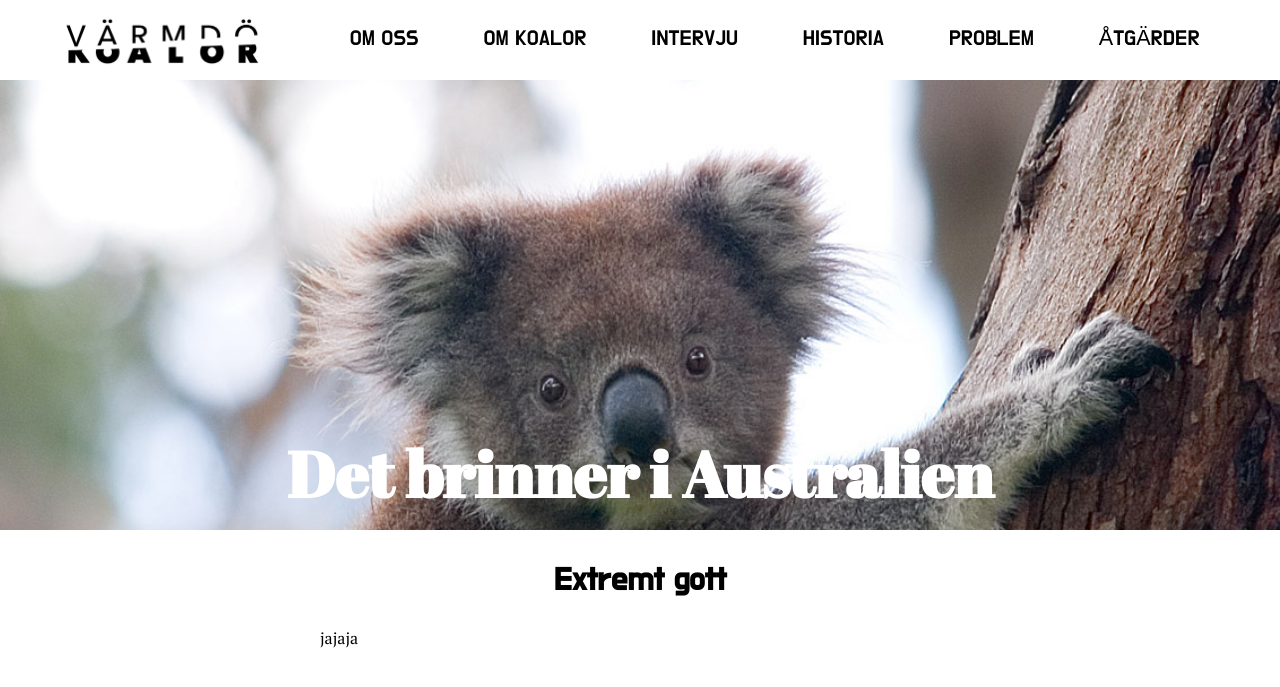
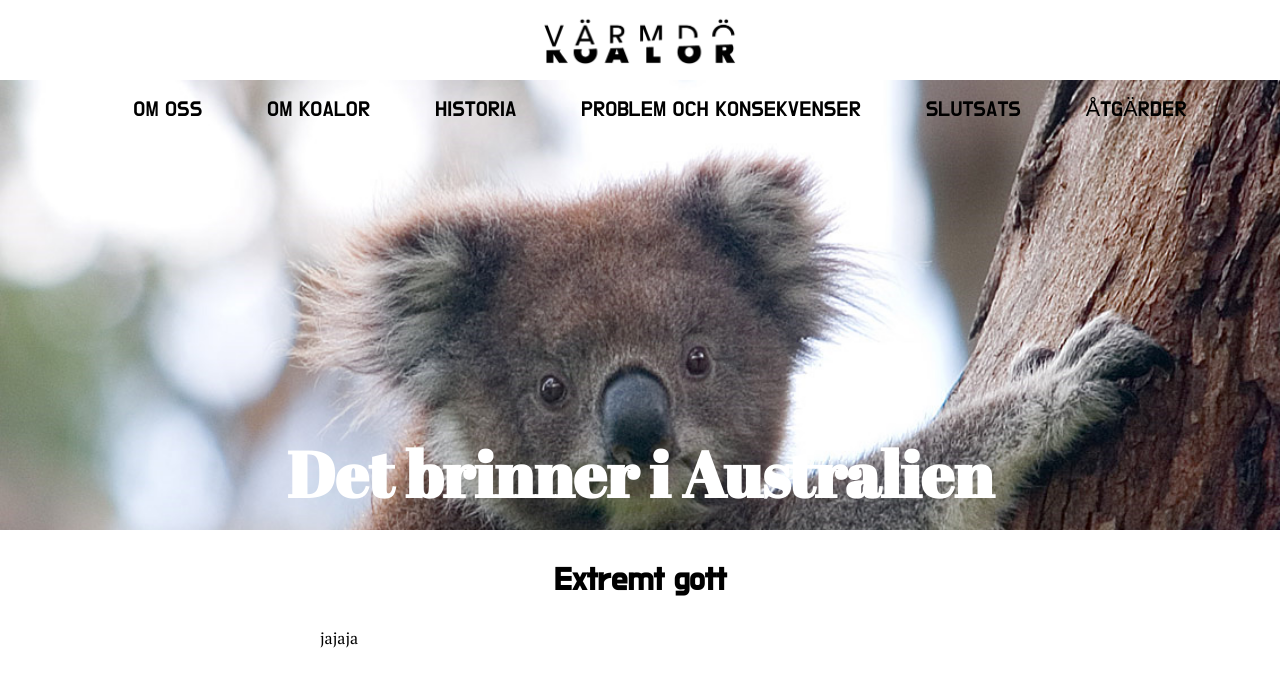
Before and after one commit to limbero/stackars-koalorna, a Jekyll site: the page built from atgarder.html, in a window 1280 px wide. Shown: the top 687 px of the page. Built offline with Jekyll 4.4.1, drawn with Linux system fonts in a browser that asks for light colours; comment, search, counter and statistics services are not loaded.

Commit message:
Update _config.yml

```diff
--- a/_config.yml
+++ b/_config.yml
@@ -10,15 +10,15 @@
     order: 1
     output: true
   intervju:
-    title: "Intervju"
-    order: 3
+    title: "Problem och konsekvenser"
+    order: 4
     output: true
   historia:
     title: "Historia"
-    order: 4
+    order: 3
     output: true
   problem:
-    title: "Problem"
+    title: "Slutsats"
     order: 5
     output: true
   atgarder:
```
